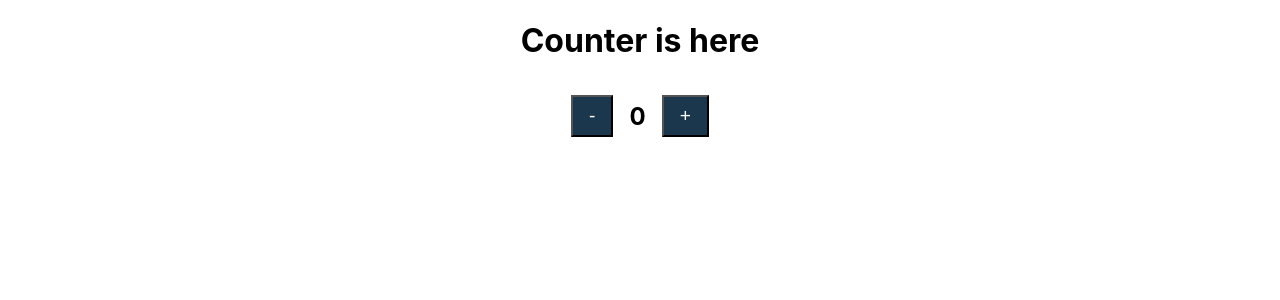
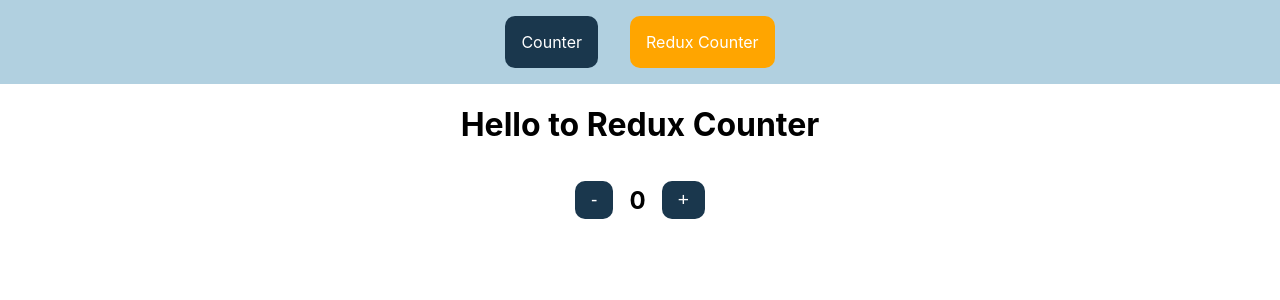
Before and after one commit to sheikhabbasit/assignments, a React (Create React App) app: page /counter-w-redux in a window 1280 px wide. Shown: the top 300 px of the page. Built offline with nearby package versions, Linux system fonts and the light colour scheme.

Commit message:
Added React Router, Redux Counter

```diff
--- a/package.json
+++ b/package.json
@@ -3,11 +3,13 @@
   "version": "0.1.0",
   "private": true,
   "dependencies": {
+    "@reduxjs/toolkit": "^1.7.1",
     "@testing-library/jest-dom": "^5.16.1",
     "@testing-library/react": "^12.1.2",
     "@testing-library/user-event": "^13.5.0",
     "react": "^17.0.2",
     "react-dom": "^17.0.2",
+    "react-redux": "^7.2.6",
     "react-router-dom": "^5.3.0",
     "react-scripts": "5.0.0",
     "web-vitals": "^2.1.2"
--- a/src/App.js
+++ b/src/App.js
@@ -1,10 +1,9 @@
+import AppRouter from "./router";
 import "./App.css";
-import Counter from "./pages/counter/counter";
-
 function App() {
   return (
     <div className="App">
-      <Counter />
+      <AppRouter />
     </div>
   );
 }
--- a/src/components/Button/button.module.css
+++ b/src/components/Button/button.module.css
@@ -4,4 +4,11 @@
   background-color: #1a374d;
   color: white;
   font-size: larger;
+  text-decoration: none;
+  border-style: none;
+  border-radius: 10px;
 }
+
+.button:hover {
+  background-color: #406882;
+}
--- /dev/null
+++ b/src/components/Header/navbar.js
@@ -0,0 +1,24 @@
+import React from "react";
+import { NavLink } from "react-router-dom";
+import styles from "./navbar.module.css";
+const Navbar = (props) => {
+  return (
+    <div className={styles.navbar}>
+      <NavLink
+        className={styles.navlink}
+        activeClassName={styles.active_navlink}
+        to="/counter"
+      >
+        Counter
+      </NavLink>
+      <NavLink
+        className={styles.navlink}
+        activeClassName={styles.active_navlink}
+        to="/counter-w-redux"
+      >
+        Redux Counter
+      </NavLink>
+    </div>
+  );
+};
+export default Navbar;
--- /dev/null
+++ b/src/components/Header/navbar.module.css
@@ -0,0 +1,22 @@
+.navbar {
+  background-color: #b1d0e0;
+  display: flex;
+  justify-content: center;
+}
+
+.navlink {
+  padding: 1rem;
+  background-color: #1a374d;
+  margin: 1rem;
+  color: white;
+  text-decoration: none;
+  border-radius: 10px;
+}
+
+.active_navlink {
+  background-color: orange;
+}
+
+.navlink:hover {
+  background-color: #406882;
+}
--- a/src/index.js
+++ b/src/index.js
@@ -1,17 +1,22 @@
-import React from 'react';
-import ReactDOM from 'react-dom';
-import './index.css';
-import App from './App';
-import reportWebVitals from './reportWebVitals';
+import React from "react";
+import ReactDOM from "react-dom";
+import { BrowserRouter } from "react-router-dom";
+import { Provider } from "react-redux";
+import store from "./redux";
+import "./index.css";
+import App from "./App";
+// import reportWebVitals from "./reportWebVitals";
 
 ReactDOM.render(
-  <React.StrictMode>
-    <App />
-  </React.StrictMode>,
-  document.getElementById('root')
+  <Provider store={store}>
+    <BrowserRouter>
+      <App />
+    </BrowserRouter>
+  </Provider>,
+  document.getElementById("root")
 );
 
 // If you want to start measuring performance in your app, pass a function
 // to log results (for example: reportWebVitals(console.log))
 // or send to an analytics endpoint. Learn more: https://bit.ly/CRA-vitals
-reportWebVitals();
+// reportWebVitals();
--- a/src/pages/counter/counter.js
+++ b/src/pages/counter/counter.js
@@ -1,5 +1,6 @@
 import React, { Fragment, useState } from "react";
 import Button from "../../components/Button/button";
+import Navbar from "../../components/Header/navbar";
 import styles from "./counter.module.css";
 
 const Counter = (props) => {
@@ -15,6 +16,7 @@
 
   return (
     <Fragment>
+      <Navbar />
       <h1>Counter is here</h1>
       <div className={styles.counter}>
         <Button onClick={decrementHandler}>-</Button>
--- /dev/null
+++ b/src/pages/counterWithRedux/counterWithRedux.js
@@ -0,0 +1,32 @@
+import React, { Fragment } from "react";
+import Navbar from "../../components/Header/navbar";
+import Button from "../../components/Button/button";
+import styles from "./counterWithRedux.module.css";
+import { useDispatch, useSelector } from "react-redux";
+import { counterActions } from "../../redux/reduxCounter/counterSlice";
+
+const CounterRedux = () => {
+  const dispatch = useDispatch();
+
+  const count = useSelector((state) => state.counter.counter);
+
+  const incrementHandler = () => {
+    dispatch(counterActions.increment());
+  };
+  const decrementHandler = () => {
+    dispatch(counterActions.decrement());
+  };
+
+  return (
+    <Fragment>
+      <Navbar />
+      <h1>Hello to Redux Counter</h1>
+      <div className={styles.counter}>
+        <Button onClick={decrementHandler}>-</Button>
+        <h2>{count}</h2>
+        <Button onClick={incrementHandler}>+</Button>
+      </div>
+    </Fragment>
+  );
+};
+export default CounterRedux;
--- /dev/null
+++ b/src/pages/counterWithRedux/counterWithRedux.module.css
@@ -0,0 +1,5 @@
+.counter {
+  display: flex;
+  align-items: center;
+  justify-content: center;
+}
--- /dev/null
+++ b/src/redux/index.js
@@ -0,0 +1,10 @@
+import { configureStore } from "@reduxjs/toolkit";
+import counterSlice from "./reduxCounter/counterSlice";
+
+const store = configureStore({
+  reducer: {
+    counter: counterSlice.reducer,
+  },
+});
+
+export default store;
--- /dev/null
+++ b/src/redux/reduxCounter/counterSlice.js
@@ -0,0 +1,19 @@
+import { createSlice } from "@reduxjs/toolkit";
+
+const counterSlice = createSlice({
+  name: "counter",
+  initialState: {
+    counter: 0,
+  },
+  reducers: {
+    increment(state) {
+      state.counter++;
+    },
+    decrement(state) {
+      state.counter--;
+    },
+  },
+});
+
+export const counterActions = counterSlice.actions;
+export default counterSlice;
--- /dev/null
+++ b/src/router/index.js
@@ -0,0 +1,24 @@
+import React from "react";
+import { Fragment } from "react";
+import { Switch, Route, Redirect } from "react-router-dom";
+import Counter from "../pages/counter/counter";
+import CounterRedux from "../pages/counterWithRedux/counterWithRedux";
+
+const AppRouter = (props) => {
+  return (
+    <Fragment>
+      <Switch>
+        <Route path="/" exact>
+          <Redirect to="/counter"></Redirect>
+        </Route>
+        <Route exact path="/counter">
+          <Counter />
+        </Route>
+        <Route exact path="/counter-w-redux">
+          <CounterRedux />
+        </Route>
+      </Switch>
+    </Fragment>
+  );
+};
+export default AppRouter;
```
Also changed, not shown: 1 other file (tests, documents, lock files or other folders).
